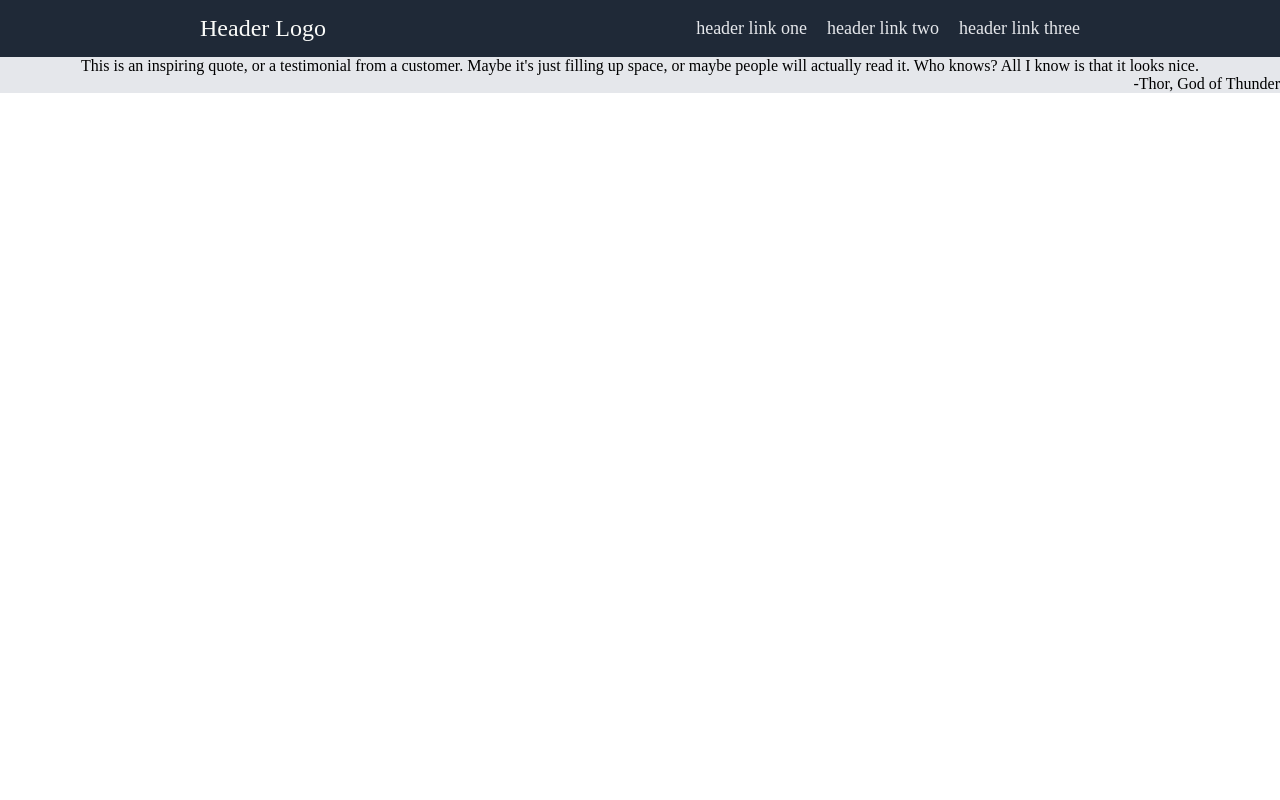
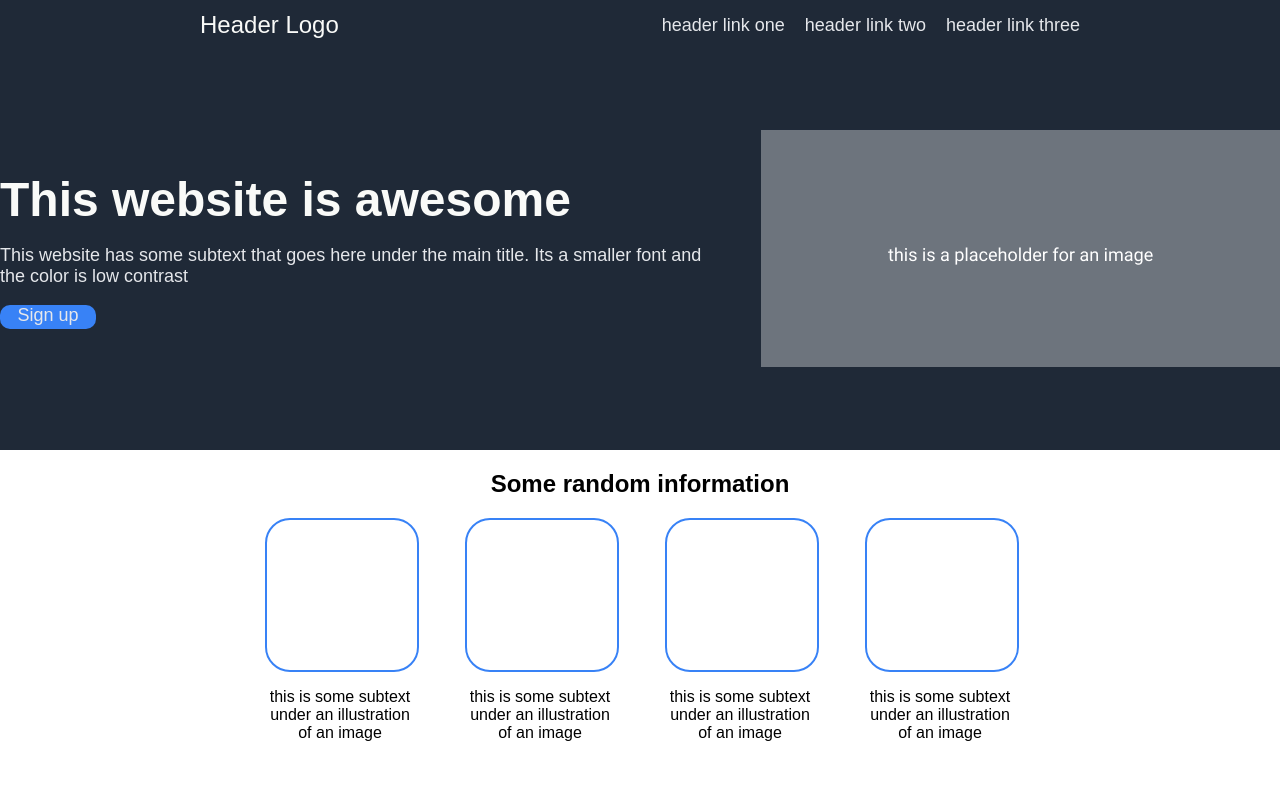
Before and after one commit to sufyan-motala/odin-landing-page, a plain HTML site: page index.html in a window 1280 px wide. Shown: the top 800 px of the page. Drawn offline with Linux system fonts and the light colour scheme.

Commit message:
Finished nav, main and quote section

```diff
--- a/css/style.css
+++ b/css/style.css
@@ -1,12 +1,13 @@
 body {
     margin: 0;
     padding: 0;
+    font-family: 'Robuto', Arial;
 }
 
 nav {
     display: flex;
     background-color: #1F2937;
-
+    height: 50px;
 }
 
 .header-logo {
@@ -37,15 +38,91 @@ ul {
     color: #E5E7EB;
 }
 
+.main-section {
+    display: flex;
+    justify-content: center;
+    align-items: center;
+    gap: 50px;
+    background-color: #1F2937;
+    height: 400px;
+}
 
+.main-section-left {
+    display: flex;
+    flex-direction: column;
+}
+
+.main-section-left h1 {
+    color: #F9FAF8;
+    font-size: 48px;
+    font-weight: bold;
+    margin: 0;
+}
+
+.main-section-left p {
+    color: #E5E7EB;
+    font-size: 18px;
+}
+
+.signup-link {
+    color: #E5E7EB;
+    font-size: 18px;
+    background-color: #3882F6;
+    text-decoration: none;
+    border-radius: 10px;
+    width: 6rem;
+    height: 1.5rem;
+    text-align: center;
+}
+
+.information-section {
+    text-align: center;
+    height: 400px;
+}
+
+.cards {
+    display: flex;
+    justify-content: center;
+    gap: 50px;
+}
+
+.card {
+    display: flex;
+    flex-direction: column;
+    text-align: center;
+    width: 150px;
+}
+
+.box-one,
+.box-two,
+.box-three,
+.box-four {
+    border-radius: 25px;
+    width: 150px;
+    height: 150px;
+    border: solid #3882F6 2px;
+}
 
 .quote-section {
     background-color: #E5E7EB;
     display: flex;
     flex-direction: column;
     align-items: center;
+    justify-content: center;
+    height: 400px;
+}
+
+.quote {
+    font-size: 36px;
+    font-style: italic;
+    color: #1F2937;
+    width: 800px;
 }
 
 .author {
-    align-self: flex-end;
+    font-size: 36px;
+    font-style: italic;
+    color: #1F2937;
+    width: 800px;
+    text-align: end;
 }
--- a/index.html
+++ b/index.html
@@ -37,11 +37,52 @@
         </nav>
 
         <section class="main-section">
-
+            <div class="main-section-left">
+                <h1>
+                    This website is awesome
+                </h1>
+                <p>
+                    This website has some subtext that goes here under the main title. Its a smaller font and the color is low contrast
+                </p>
+                <a class="signup-link" href="">
+                    Sign up
+                </a>
+            </div>
+            <div class="main-section-right">
+                <img src="./img/placeholder.png" alt="This is a placeholder image">
+            </div>
         </section>
 
         <section class="information-section">
-
+            <h1>
+                Some random information
+            </h1>
+            <div class="cards">
+                <div class="card">
+                    <div class="box-one"></div>
+                    <p>
+                        this is some subtext under an illustration of an image
+                    </p>
+                </div>
+                <div class="card">
+                    <div class="box-two"></div>
+                    <p>
+                        this is some subtext under an illustration of an image
+                    </p>
+                </div>
+                <div class="card">
+                    <div class="box-three"></div>
+                    <p>
+                        this is some subtext under an illustration of an image
+                    </p>
+                </div>
+                <div class="card">
+                    <div class="box-four"></div>
+                    <p>
+                        this is some subtext under an illustration of an image
+                    </p>
+                </div>
+            </div>
         </section>
 
         <section class="quote-section">
```
Also changed, not shown: img/placeholder.png (added).
